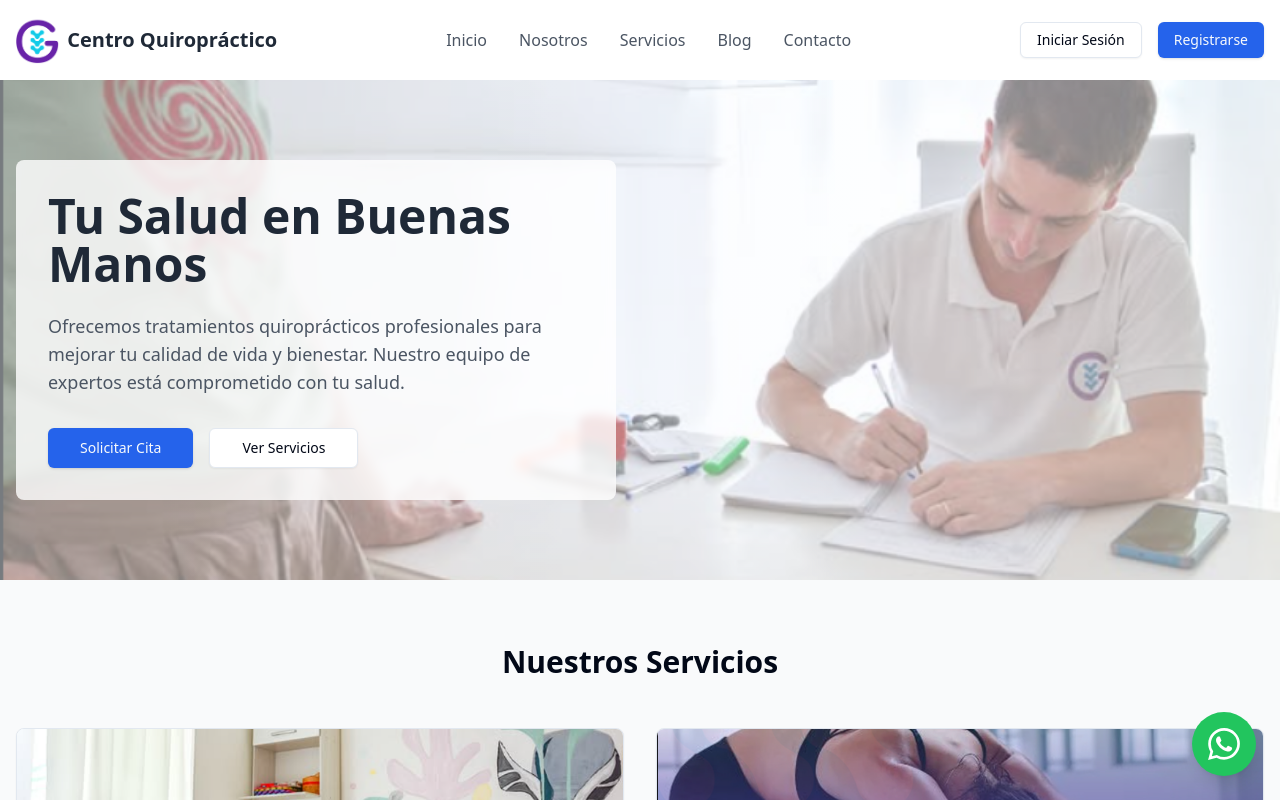
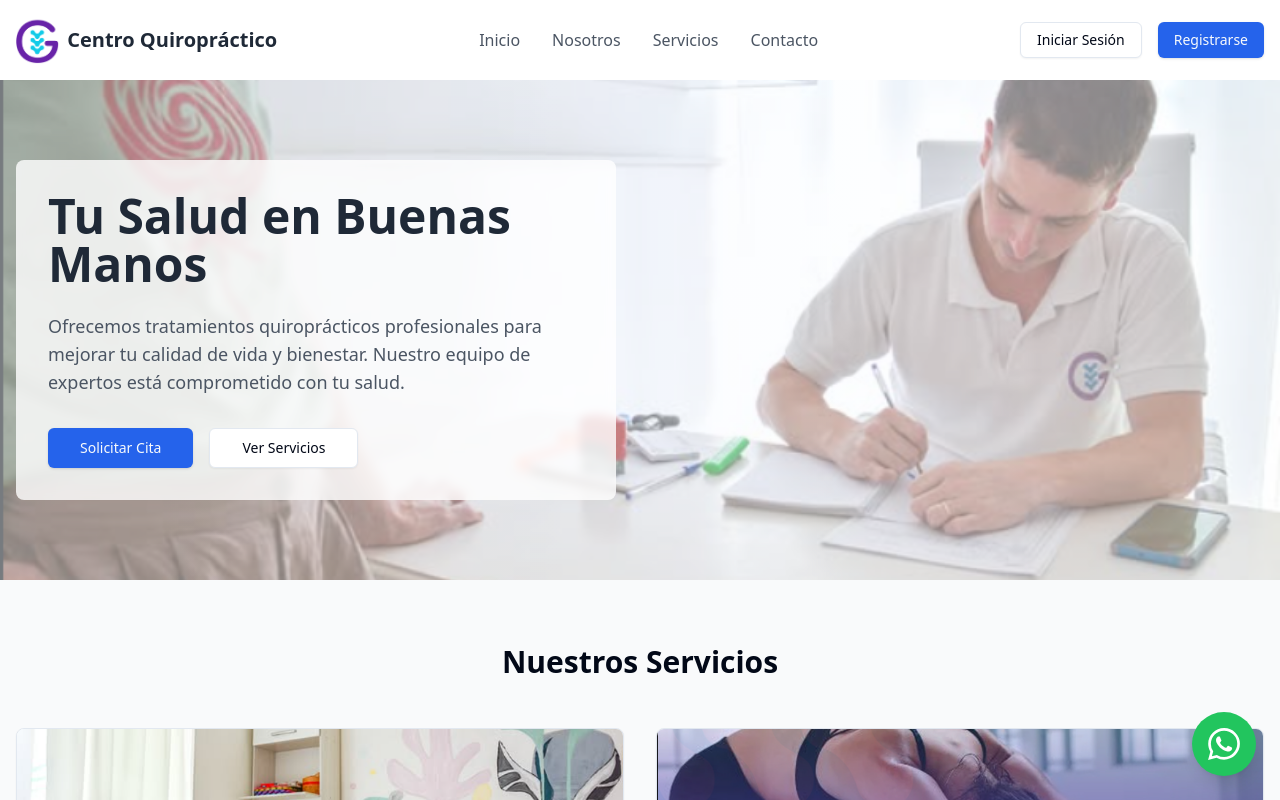
Before and after one commit to RafaNico2025/centro-quiropractico-v1, a React (Vite) app in the folder frontend/: page / in a window 1280 px wide. Shown: the top 800 px of the page. Built offline with nearby package versions, Linux system fonts and the light colour scheme.

Commit message:
Updated WhatsApp number in several components and comment links to the blog

```diff
--- a/frontend/src/components/WhatsAppButton.jsx
+++ b/frontend/src/components/WhatsAppButton.jsx
@@ -1,7 +1,7 @@
 import React from 'react'
 
 const WhatsAppButton = () => {
-  const phoneNumber = '+541234567890' // Reemplazar con el número real
+  const phoneNumber = '+5493516171562' // Reemplazar con el número real
   const message = '¡Hola! Me gustaría obtener más información sobre los servicios.'
 
   const handleWhatsAppClick = () => {
--- a/frontend/src/pages/About.jsx
+++ b/frontend/src/pages/About.jsx
@@ -27,7 +27,7 @@ const About = () => {
               <Link to="/" className="text-gray-600 hover:text-blue-600">Inicio</Link>
               <Link to="/nosotros" className="text-gray-600 hover:text-blue-600">Nosotros</Link>
               <Link to="/servicios" className="text-gray-600 hover:text-blue-600">Servicios</Link>
-              <Link to="/blog" className="text-gray-600 hover:text-blue-600">Blog</Link>
+              {/* <Link to="/blog" className="text-gray-600 hover:text-blue-600">Blog</Link> */}
               <Link to="/contacto" className="text-gray-600 hover:text-blue-600">Contacto</Link>
             </nav>
 
@@ -59,7 +59,7 @@ const About = () => {
                 <Link to="/" className="text-gray-600 hover:text-blue-600">Inicio</Link>
                 <Link to="/nosotros" className="text-gray-600 hover:text-blue-600">Nosotros</Link>
                 <Link to="/servicios" className="text-gray-600 hover:text-blue-600">Servicios</Link>
-                <Link to="/blog" className="text-gray-600 hover:text-blue-600">Blog</Link>
+                {/* <Link to="/blog" className="text-gray-600 hover:text-blue-600">Blog</Link> */}
                 <Link to="/contacto" className="text-gray-600 hover:text-blue-600">Contacto</Link>
                 <div className="flex flex-col space-y-2 pt-4">
                   <Link to="/login">
@@ -248,7 +248,7 @@ const About = () => {
                 Agendar Cita
               </Button>
             </Link>
-            <Link to="/contact">
+            <Link to="/contacto">
               <Button size="lg" variant="outline" className="bg-white text-blue-600 hover:bg-blue-50">
                 Contactarnos
               </Button>
@@ -310,7 +310,7 @@ const About = () => {
 
       {/* Botón flotante de WhatsApp */}
       <a
-        href="https://wa.me/5491234567890"
+        href="https://wa.me/5493516171562"
         target="_blank"
         rel="noopener noreferrer"
         className="fixed bottom-6 right-6 bg-green-500 text-white p-4 rounded-full shadow-lg hover:bg-green-600 transition-colors duration-300 z-50"
--- a/frontend/src/pages/Contact.jsx
+++ b/frontend/src/pages/Contact.jsx
@@ -27,7 +27,7 @@ const Contact = () => {
               <Link to="/" className="text-gray-600 hover:text-blue-600">Inicio</Link>
               <Link to="/nosotros" className="text-gray-600 hover:text-blue-600">Nosotros</Link>
               <Link to="/servicios" className="text-gray-600 hover:text-blue-600">Servicios</Link>
-              <Link to="/blog" className="text-gray-600 hover:text-blue-600">Blog</Link>
+              {/* <Link to="/blog" className="text-gray-600 hover:text-blue-600">Blog</Link> */}
               <Link to="/contacto" className="text-gray-600 hover:text-blue-600">Contacto</Link>
             </nav>
 
@@ -59,7 +59,7 @@ const Contact = () => {
                 <Link to="/" className="text-gray-600 hover:text-blue-600">Inicio</Link>
                 <Link to="/nosotros" className="text-gray-600 hover:text-blue-600">Nosotros</Link>
                 <Link to="/servicios" className="text-gray-600 hover:text-blue-600">Servicios</Link>
-                <Link to="/blog" className="text-gray-600 hover:text-blue-600">Blog</Link>
+                {/* <Link to="/blog" className="text-gray-600 hover:text-blue-600">Blog</Link> */}
                 <Link to="/contacto" className="text-gray-600 hover:text-blue-600">Contacto</Link>
                 <div className="flex flex-col space-y-2 pt-4">
                   <Link to="/login">
--- a/frontend/src/pages/LandingPage.jsx
+++ b/frontend/src/pages/LandingPage.jsx
@@ -45,7 +45,7 @@ const LandingPage = () => {
               <Link to="/" className="text-gray-600 hover:text-blue-600">Inicio</Link>
               <Link to="/nosotros" className="text-gray-600 hover:text-blue-600">Nosotros</Link>
               <Link to="/servicios" className="text-gray-600 hover:text-blue-600">Servicios</Link>
-              <Link to="/blog" className="text-gray-600 hover:text-blue-600">Blog</Link>
+              {/* <Link to="/blog" className="text-gray-600 hover:text-blue-600">Blog</Link> */}
               <Link to="/contacto" className="text-gray-600 hover:text-blue-600">Contacto</Link>
             </nav>
 
@@ -77,7 +77,7 @@ const LandingPage = () => {
                 <Link to="/" className="text-gray-600 hover:text-blue-600">Inicio</Link>
                 <Link to="/nosotros" className="text-gray-600 hover:text-blue-600">Nosotros</Link>
                 <Link to="/servicios" className="text-gray-600 hover:text-blue-600">Servicios</Link>
-                <Link to="/blog" className="text-gray-600 hover:text-blue-600">Blog</Link>
+                {/* <Link to="/blog" className="text-gray-600 hover:text-blue-600">Blog</Link> */}
                 <Link to="/contacto" className="text-gray-600 hover:text-blue-600">Contacto</Link>
                 <div className="flex flex-col space-y-2 pt-4">
                   <Link to="/login">
@@ -203,7 +203,7 @@ const LandingPage = () => {
       </section>
 
       {/* Paquetes - Nueva sección */}
-      <section className="py-16">
+      {/* <section className="py-16">
         <div className="container mx-auto px-4">
           <h2 className="text-3xl font-bold text-center mb-12">Nuestros Paquetes</h2>
           <div className="grid md:grid-cols-3 gap-8">
@@ -232,7 +232,7 @@ const LandingPage = () => {
             ))}
           </div>
         </div>
-      </section>
+      </section> */}
 
       {/* CTA Section */}
       <section className="relative py-16">
@@ -255,7 +255,7 @@ const LandingPage = () => {
               <Button size="lg" variant="secondary">Comenzar Ahora</Button>
             </Link>
             <a
-              href="https://wa.me/5491234567890"
+              href="https://wa.me/5493516171562"
               target="_blank"
               rel="noopener noreferrer"
             >
@@ -382,7 +382,7 @@ const LandingPage = () => {
 
       {/* Botón flotante de WhatsApp */}
       <a
-        href="https://wa.me/5491234567890"
+        href="https://wa.me/5493516171562"
         target="_blank"
         rel="noopener noreferrer"
         className="fixed bottom-6 right-6 bg-green-500 text-white p-4 rounded-full shadow-lg hover:bg-green-600 transition-colors duration-300 z-50"
--- a/frontend/src/pages/PatientDashboard.jsx
+++ b/frontend/src/pages/PatientDashboard.jsx
@@ -38,7 +38,7 @@ const PatientDashboard = () => {
 
   const openWhatsApp = () => {
     const message = `Hola, soy ${user?.name || 'un paciente'}. Me gustaría solicitar una cita.`
-    const whatsappUrl = `https://wa.me/5491234567890?text=${encodeURIComponent(message)}`
+    const whatsappUrl = `https://wa.me/5493516171562?text=${encodeURIComponent(message)}`
     window.open(whatsappUrl, '_blank')
   }
 
--- a/frontend/src/pages/Services.jsx
+++ b/frontend/src/pages/Services.jsx
@@ -45,7 +45,7 @@ const Services = () => {
               <Link to="/" className="text-gray-600 hover:text-blue-600">Inicio</Link>
               <Link to="/nosotros" className="text-gray-600 hover:text-blue-600">Nosotros</Link>
               <Link to="/servicios" className="text-gray-600 hover:text-blue-600">Servicios</Link>
-              <Link to="/blog" className="text-gray-600 hover:text-blue-600">Blog</Link>
+              {/* <Link to="/blog" className="text-gray-600 hover:text-blue-600">Blog</Link> */}
               <Link to="/contacto" className="text-gray-600 hover:text-blue-600">Contacto</Link>
             </nav>
 
@@ -77,7 +77,7 @@ const Services = () => {
                 <Link to="/" className="text-gray-600 hover:text-blue-600">Inicio</Link>
                 <Link to="/nosotros" className="text-gray-600 hover:text-blue-600">Nosotros</Link>
                 <Link to="/servicios" className="text-gray-600 hover:text-blue-600">Servicios</Link>
-                <Link to="/blog" className="text-gray-600 hover:text-blue-600">Blog</Link>
+                {/* <Link to="/blog" className="text-gray-600 hover:text-blue-600">Blog</Link> */}
                 <Link to="/contacto" className="text-gray-600 hover:text-blue-600">Contacto</Link>
                 <div className="flex flex-col space-y-2 pt-4">
                   <Link to="/login">
@@ -203,7 +203,7 @@ const Services = () => {
       </section>
 
       {/* Paquetes y Precios */}
-      <section className="py-16 bg-gray-50">
+      {/* <section className="py-16 bg-gray-50">
         <div className="container mx-auto px-4">
           <h2 className="text-3xl font-bold text-center mb-12">Nuestros Paquetes</h2>
           <div className="grid md:grid-cols-3 gap-8">
@@ -236,7 +236,7 @@ const Services = () => {
             ))}
           </div>
         </div>
-      </section>
+      </section> */}
 
       {/* Proceso de Tratamiento */}
       <section className="py-16 bg-white">
@@ -360,7 +360,7 @@ const Services = () => {
 
       {/* Botón flotante de WhatsApp */}
       <a
-        href="https://wa.me/5491234567890"
+        href="https://wa.me/5493516171562"
         target="_blank"
         rel="noopener noreferrer"
         className="fixed bottom-6 right-6 bg-green-500 text-white p-4 rounded-full shadow-lg hover:bg-green-600 transition-colors duration-300 z-50"
```
